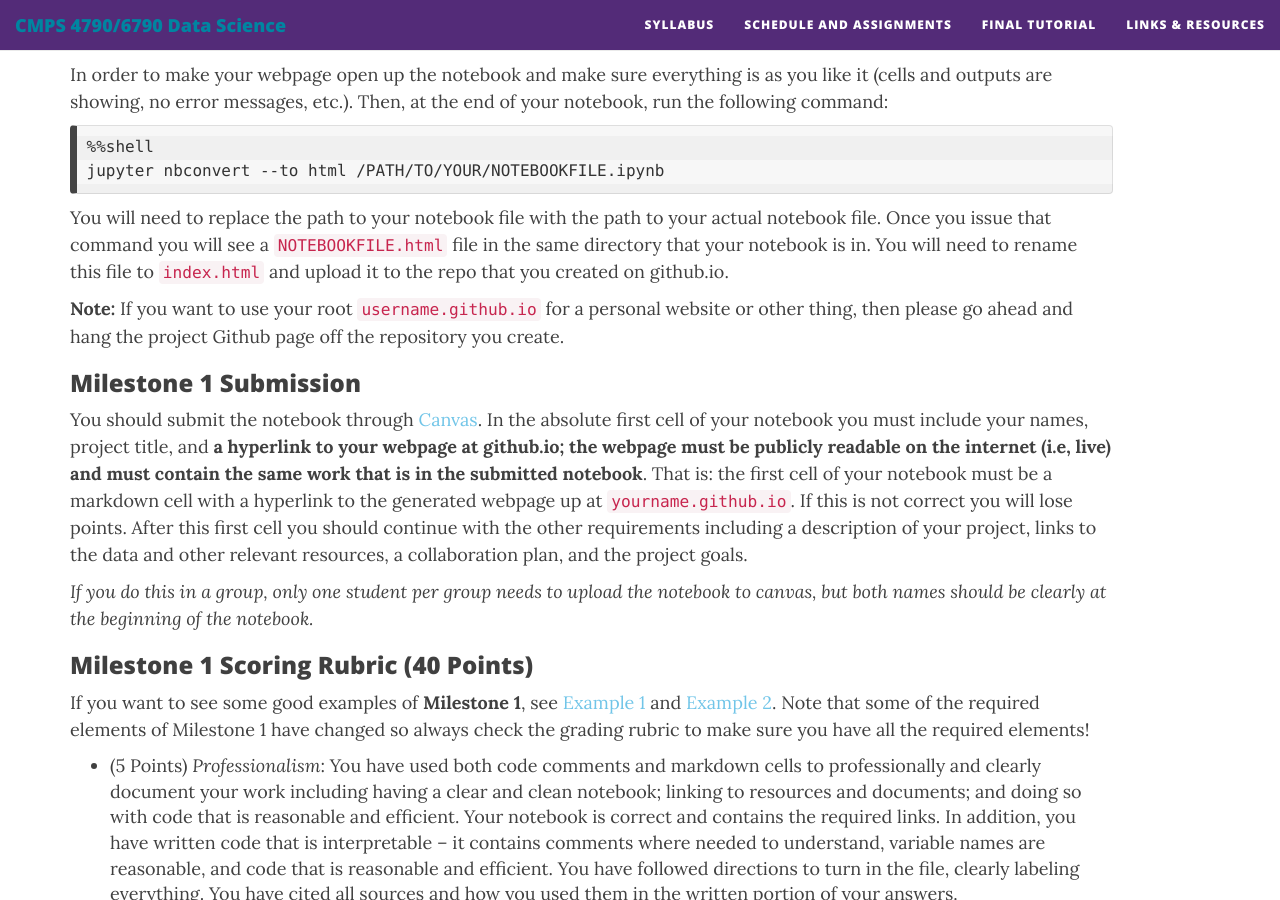
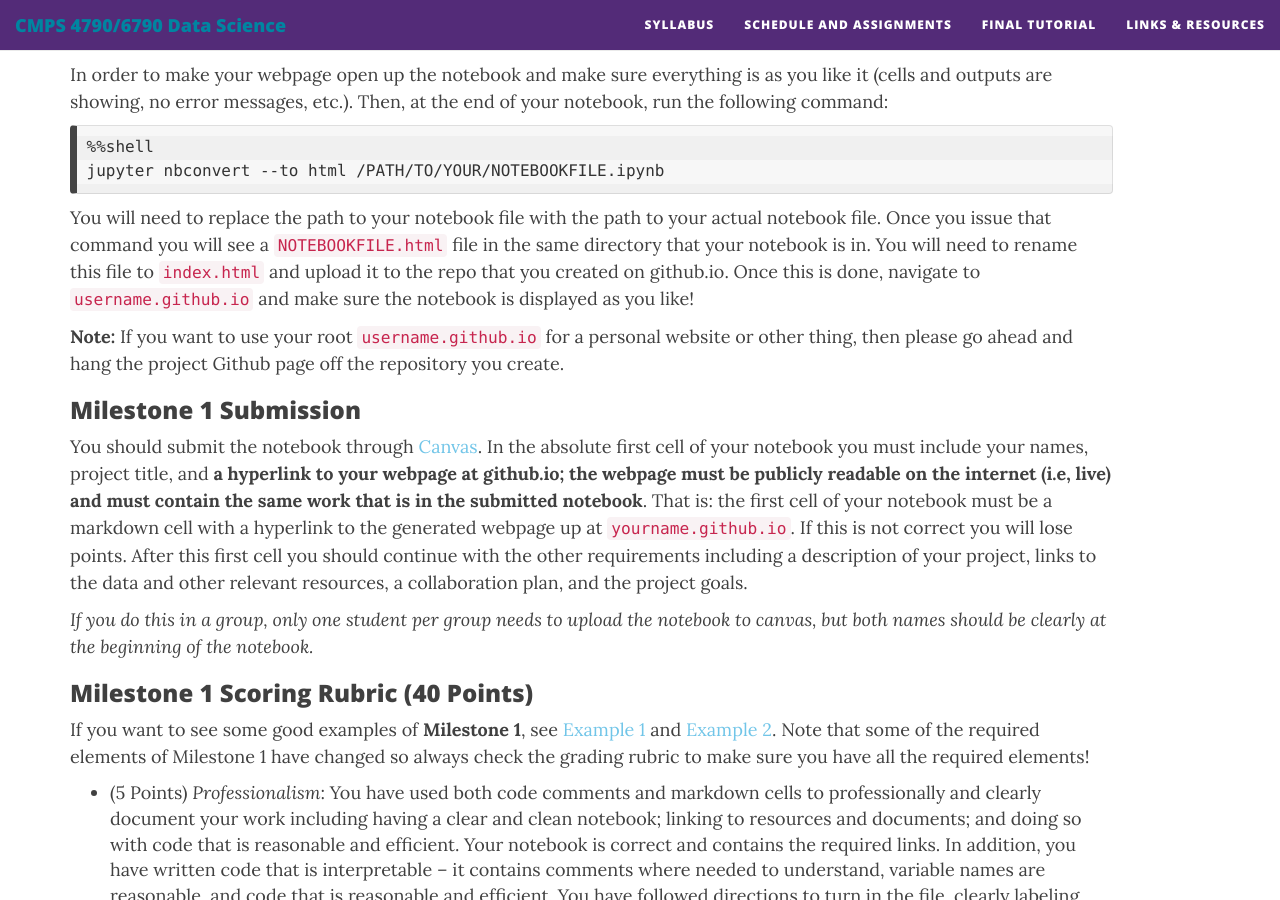
Before and after one commit to nmattei/cmps6790, a Jekyll site: the page built from _projects/FinalTutorial/FinalTutorial.md, in a window 1280 px wide and 900 px high, scrolled down 2764 px. Built offline with Jekyll 4.4.1, drawn with Linux system fonts in a browser that asks for light colours; nearby versions of some CDN libraries.

Commit message:
update project spec

````diff
--- a/_projects/FinalTutorial/FinalTutorial.md
+++ b/_projects/FinalTutorial/FinalTutorial.md
@@ -82,7 +82,7 @@ In order to make your webpage open up the notebook and make sure everything is a
 jupyter nbconvert --to html /PATH/TO/YOUR/NOTEBOOKFILE.ipynb
 ```
 
-You will need to replace the path to your notebook file with the path to your actual notebook file. Once you issue that command you will see a `NOTEBOOKFILE.html` file in the same directory that your notebook is in. You will need to rename this file to `index.html` and upload it to the repo that you created on github.io.
+You will need to replace the path to your notebook file with the path to your actual notebook file. Once you issue that command you will see a `NOTEBOOKFILE.html` file in the same directory that your notebook is in. You will need to rename this file to `index.html` and upload it to the repo that you created on github.io. Once this is done, navigate to `username.github.io` and make sure the notebook is displayed as you like!
 
  <!-- go to `File >> Download As >>` and download the notebook as HTML. This will save the HTML files to your disk. You will then need to rename this to index.html and upload it into your github.io page. Once this is done, navigate to `username.github.io` and make sure the notebook is displayed as you like! -->
 
````
